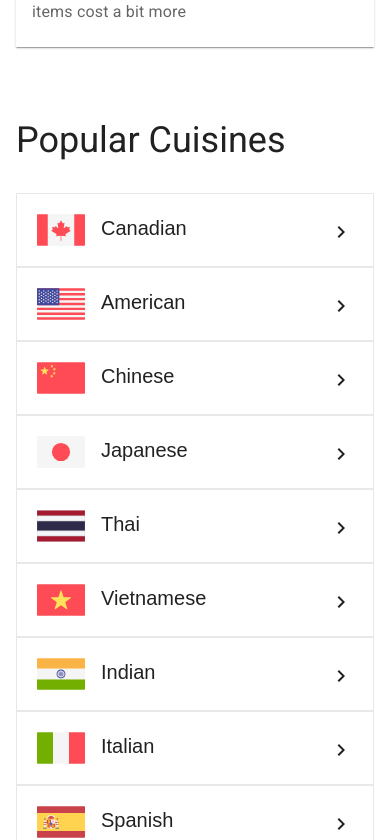
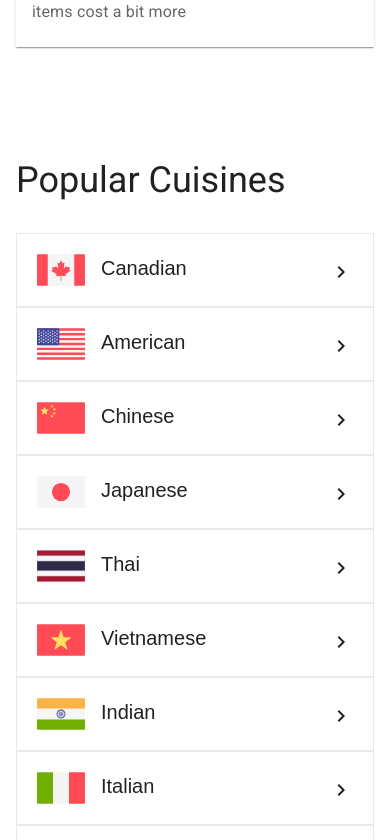
Before and after one commit to JasonXB/local-eats, a Next.js app: page / in a window 390 px wide. Shown: the part 884-1724 px from the top of the page. Built offline with nearby package versions, Linux system fonts and the light colour scheme; no server answers.

Commit message:
Increased distance between page components on the homepage

```diff
--- a/pages/index.js
+++ b/pages/index.js
@@ -25,7 +25,7 @@ export default function HomePage() {
       <MissionStatement />
       <SearchOptionsRow1 />
       <Cuisines />
-      <LayoutContainer marginAbove="4.5rem">
+      <LayoutContainer>
         <RestaurantTypes />
       </LayoutContainer>
       <Footer />
--- a/src/custom-components/Footer.js
+++ b/src/custom-components/Footer.js
@@ -11,7 +11,7 @@ export default function Footer() {
   const navToSearchPage = useVisitSearchPage();
 
   return (
-    <LayoutContainer>
+    <LayoutContainer marginAbove={"7rem"}>
       {/* Only appears on screen sizes below sm (700px) */}
       <FooterMobile />
       {/* Only appears on screen sizes above sm (700px) */}
--- a/src/custom-components/FooterMobile.js
+++ b/src/custom-components/FooterMobile.js
@@ -16,7 +16,7 @@ export default function FooterMobile() {
 
   return (
     <Box sx={stylesLocal.container}>
-      <Typography variant="h3" sx={stylesLocal.title}>
+      <Typography variant="h3" sx={stylesLocal.header}>
         Search other types of businesses
       </Typography>
       {Object.keys(footerAnchors).map((headerText, i) => {
@@ -61,7 +61,12 @@ export default function FooterMobile() {
 
 const stylesLocal = {
   container: (theme) => ({ [theme.breakpoints.up("sm")]: { display: "none" } }),
-  title: { my: "2.5rem", fontWeight: 600, textAlign: "center" },
+  header: {
+    my: "2.5rem",
+    fontWeight: 600,
+    textAlign: "center",
+    ...mix.mt_mobile,
+  },
   accordionGrid: { display: "grid", gridTemplateColumns: "repeat(2, 1fr)" },
   anchor: { mb: 0.8, mr: 3, ...mix.anchorStyling },
   copywright: { pb: 4, textAlign: "center" },
--- a/src/page-blocks/home/Cuisines.js
+++ b/src/page-blocks/home/Cuisines.js
@@ -29,7 +29,7 @@ export default function Cuisines() {
   const navToSearchPage = useVisitSearchPage();
   return (
     <>
-      <Box sx={{ ...mix.responsiveLayout, mt: "4.5rem" }}>
+      <Box sx={stylesLocal.header}>
         <Typography variant="h2">Popular Cuisines</Typography>
       </Box>
       {/* LIST OF CUISINE CARDS */}
@@ -67,6 +67,13 @@ export default function Cuisines() {
 }
 
 const stylesLocal = {
+  header: {
+    ...mix.responsiveLayout,
+    ...mix.mt_mobile,
+    ["@media (min-width: 1081px)"]: {
+      mt: "4.5rem",
+    },
+  },
   cuisinesGrid: {
     ...mix.responsiveLayout,
     ["@media (min-width: 500px)"]: {
--- a/src/page-blocks/home/restaurantTypes.js
+++ b/src/page-blocks/home/restaurantTypes.js
@@ -10,7 +10,9 @@ export default function RestaurantTypes() {
 
   return (
     <>
-      <Typography variant="h2">Food Moods</Typography>
+      <Typography variant="h2" sx={stylesLocal.header}>
+        Food Moods
+      </Typography>
       <Container sx={stylesLocal.container}>
         {Object.keys(types).map((category, ind) => {
           return (
@@ -133,4 +135,10 @@ const stylesLocal = {
     mb: 1,
     ...mix.br_desktop,
   },
+  header: {
+    ...mix.mt_mobile,
+    ["@media (min-width: 1081px)"]: {
+      mt: "4.5rem",
+    },
+  },
 };
--- a/styles/styleMixins.js
+++ b/styles/styleMixins.js
@@ -127,6 +127,6 @@ export const mix = {
   whiteHoverBG: {
     "&:hover": { background: "white" },
   },
-  mt_mobile: { mt: "8rem" },
+  mt_mobile: { mt: "7rem" }, // applied manually in Footer.js
   br_desktop: { borderRadius: 5 },
 };
```
